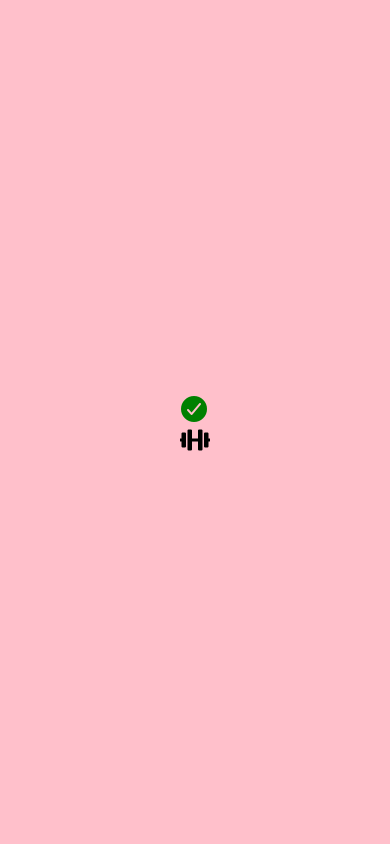
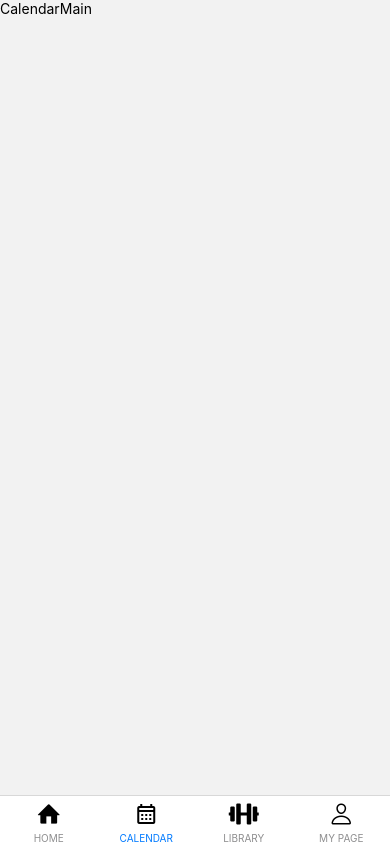
Before and after one commit to MildColor/burnnit-assignment, a React Native app: screen /CALENDAR in a window 390 px wide. Built offline with nearby package versions, Linux system fonts and the light colour scheme.

Commit message:
[FEAT] [subject: navigation 설정] BottomTabs 및 하위 Stack navigation 설정 완료

```diff
--- a/App.js
+++ b/App.js
@@ -3,20 +3,23 @@ import { StyleSheet, Text, View } from "react-native";
 import Ionicons from "@expo/vector-icons/Ionicons";
 import { FontAwesome5 } from "@expo/vector-icons";
 import styled from "styled-components/native";
+import { createBottomTabNavigator } from "@react-navigation/bottom-tabs";
+import { NavigationContainer } from "@react-navigation/native";
+import RootTabNavigator from "./navigation/RootTabNavigator";
+
+const Tab = createBottomTabNavigator();
 
 export default function App() {
   return (
-    <Container>
-      <Ionicons name="md-checkmark-circle" size={32} color="green" />
-      <FontAwesome5 name="dumbbell" size={24} color="black" />
-      <StatusBar style="auto" />
-    </Container>
+    <NavigationContainer>
+      <RootTabNavigator />
+    </NavigationContainer>
   );
 }
 
-const Container = styled.View`
-  flex: 1;
-  background-color: pink;
-  align-items: center;
-  justify-content: center;
-`;
+// const Container = styled.View`
+//   flex: 1;
+//   background-color: pink;
+//   align-items: center;
+//   justify-content: center;
+// `;
--- /dev/null
+++ b/navigation/CalendarNavigator.js
@@ -0,0 +1,19 @@
+import React from "react";
+import { createNativeStackNavigator } from "@react-navigation/native-stack";
+import CalendarMain from "../screens/calendar/CalendarMain";
+
+const CalendarStack = createNativeStackNavigator();
+
+function CalendarNavigator() {
+  return (
+    <CalendarStack.Navigator initialRouteName="CalendarMain">
+      <CalendarStack.Screen
+        name="CalendarMain"
+        component={CalendarMain}
+        options={{ headerShown: false }}
+      ></CalendarStack.Screen>
+    </CalendarStack.Navigator>
+  );
+}
+
+export default CalendarNavigator;
--- /dev/null
+++ b/navigation/HomeNavigator.js
@@ -0,0 +1,19 @@
+import React from "react";
+import { createNativeStackNavigator } from "@react-navigation/native-stack";
+import HomeMain from "../screens/home/HomeMain";
+
+const HomeStack = createNativeStackNavigator();
+
+function HomeNavigator() {
+  return (
+    <HomeStack.Navigator initialRouteName="HomeMain">
+      <HomeStack.Screen
+        name="HomeMain"
+        component={HomeMain}
+        options={{ headerShown: false }}
+      ></HomeStack.Screen>
+    </HomeStack.Navigator>
+  );
+}
+
+export default HomeNavigator;
--- /dev/null
+++ b/navigation/LibraryNavigator.js
@@ -0,0 +1,19 @@
+import React from "react";
+import { createNativeStackNavigator } from "@react-navigation/native-stack";
+import LibraryMain from "../screens/library/LibraryMain";
+
+const LibraryStack = createNativeStackNavigator();
+
+function LibraryNavigator() {
+  return (
+    <LibraryStack.Navigator initialRouteName="LibraryMain">
+      <LibraryStack.Screen
+        name="LibraryMain"
+        component={LibraryMain}
+        options={{ headerShown: false }}
+      ></LibraryStack.Screen>
+    </LibraryStack.Navigator>
+  );
+}
+
+export default LibraryNavigator;
--- /dev/null
+++ b/navigation/MyPageNavigator.js
@@ -0,0 +1,19 @@
+import React from "react";
+import { createNativeStackNavigator } from "@react-navigation/native-stack";
+import MyPageMain from "../screens/mypage/MyPageMain";
+
+const MyPageStack = createNativeStackNavigator();
+
+function MyPageNavigator() {
+  return (
+    <MyPageStack.Navigator initialRouteName="MyPageMain">
+      <MyPageStack.Screen
+        name="MyPageMain"
+        component={MyPageMain}
+        options={{ headerShown: false }}
+      ></MyPageStack.Screen>
+    </MyPageStack.Navigator>
+  );
+}
+
+export default MyPageNavigator;
--- /dev/null
+++ b/navigation/RootTabNavigator.js
@@ -0,0 +1,66 @@
+import React from "react";
+import { NavigationContainer } from "@react-navigation/native";
+import { createBottomTabNavigator } from "@react-navigation/bottom-tabs";
+import HomeNavigator from "./HomeNavigator";
+import LibraryNavigator from "./LibraryNavigator";
+import CalendarNavigator from "./CalendarNavigator";
+import MyPageNavigator from "./MyPageNavigator";
+import {
+  Entypo,
+  MaterialCommunityIcons,
+  FontAwesome5,
+  Ionicons,
+} from "@expo/vector-icons";
+
+const Tab = createBottomTabNavigator();
+
+function RootTabNavigator() {
+  return (
+    <Tab.Navigator>
+      <Tab.Screen
+        name="HOME"
+        component={HomeNavigator}
+        options={{
+          headerShown: false,
+          tabBarIcon: () => <Entypo name="home" size={24} color="black" />,
+        }}
+      />
+      <Tab.Screen
+        name="CALENDAR"
+        component={CalendarNavigator}
+        options={{
+          headerShown: false,
+          tabBarIcon: () => (
+            <MaterialCommunityIcons
+              name="calendar-month-outline"
+              size={24}
+              color="black"
+            />
+          ),
+        }}
+      />
+      <Tab.Screen
+        name="LIBRARY"
+        component={LibraryNavigator}
+        options={{
+          headerShown: false,
+          tabBarIcon: () => (
+            <FontAwesome5 name="dumbbell" size={24} color="black" />
+          ),
+        }}
+      />
+      <Tab.Screen
+        name="MY PAGE"
+        component={MyPageNavigator}
+        options={{
+          headerShown: false,
+          tabBarIcon: () => (
+            <Ionicons name="person-outline" size={24} color="black" />
+          ),
+        }}
+      />
+    </Tab.Navigator>
+  );
+}
+
+export default RootTabNavigator;
--- a/package.json
+++ b/package.json
@@ -10,6 +10,7 @@
   },
   "dependencies": {
     "@react-navigation/bottom-tabs": "^6.5.2",
+    "@react-navigation/native": "^6.1.2",
     "@react-navigation/native-stack": "^6.9.8",
     "expo": "~47.0.12",
     "expo-status-bar": "~1.4.2",
@@ -17,6 +18,8 @@
     "react-native": "0.70.5",
     "react-native-gesture-handler": "~2.8.0",
     "react-native-reanimated": "~2.12.0",
+    "react-native-safe-area-context": "4.4.1",
+    "react-native-screens": "~3.18.0",
     "styled-components": "^5.3.6"
   },
   "devDependencies": {
--- /dev/null
+++ b/screens/calendar/CalendarMain.js
@@ -0,0 +1,12 @@
+import React from "react";
+import { Text, View } from "react-native";
+
+function CalendarMain() {
+  return (
+    <View>
+      <Text>CalendarMain</Text>
+    </View>
+  );
+}
+
+export default CalendarMain;
--- /dev/null
+++ b/screens/home/HomeMain.js
@@ -0,0 +1,12 @@
+import React from "react";
+import { Text, View } from "react-native";
+
+function HomeMain() {
+  return (
+    <View>
+      <Text>HomeMain</Text>
+    </View>
+  );
+}
+
+export default HomeMain;
--- /dev/null
+++ b/screens/library/LibraryMain.js
@@ -0,0 +1,12 @@
+import React from "react";
+import { Text, View } from "react-native";
+
+function LibraryMain() {
+  return (
+    <View>
+      <Text>LibraryMain</Text>
+    </View>
+  );
+}
+
+export default LibraryMain;
--- /dev/null
+++ b/screens/mypage/MyPageMain.js
@@ -0,0 +1,12 @@
+import React from "react";
+import { Text, View } from "react-native";
+
+function MyPageMain() {
+  return (
+    <View>
+      <Text>MyPageMain</Text>
+    </View>
+  );
+}
+
+export default MyPageMain;
```
Also changed, not shown: 1 other file (tests, documents, lock files or other folders).
